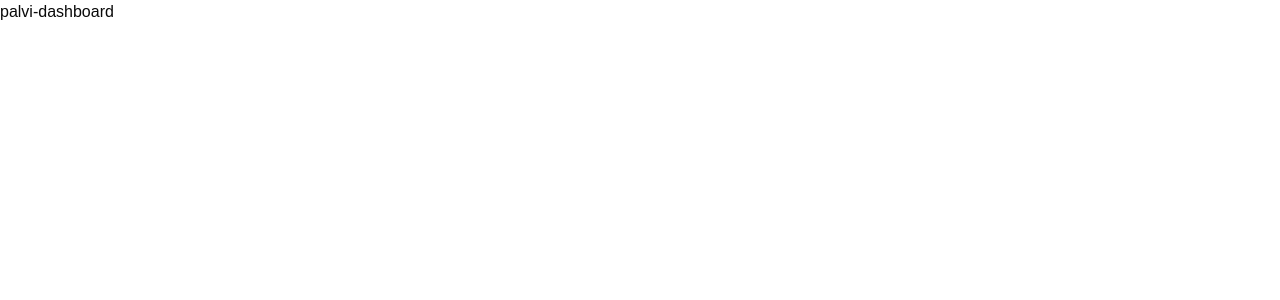
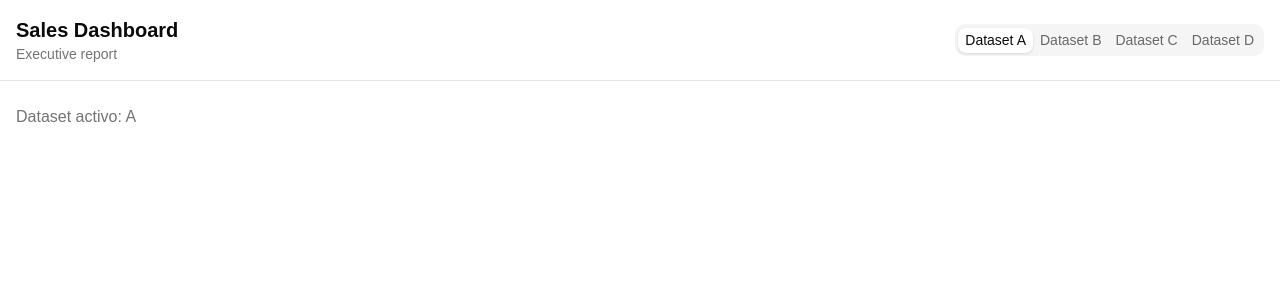
Before and after one commit to HikkizZ/palvi-dashboard, a React (Vite) app: page / in a window 1280 px wide. Shown: the top 300 px of the page. Built offline with nearby package versions, Linux system fonts and the light colour scheme.

Commit message:
feat: add layout and dataset selector

```diff
--- a/src/App.tsx
+++ b/src/App.tsx
@@ -1,7 +1,35 @@
+import { useState } from 'react'
+import { Tabs, TabsList, TabsTrigger } from '@/components/ui/tabs'
+import type { DatasetId } from '@/data/types'
+
+const DATASETS: DatasetId[] = ['A', 'B', 'C', 'D']
+
 function App() {
-    return (
-      <div>palvi-dashboard</div>
-    )
-  }
 
-  export default App
+  const [dataset, setDataset] = useState<DatasetId>('A')
+
+  return (
+    <div className="min-h-screen bg-background">
+      <header className="border-b">
+        <div className="container mx-auto px-4 py-4 flex items-center justify-between">
+          <div>
+            <h1 className="text-xl font-semibold">Sales Dashboard</h1>
+            <p className="text-sm text-muted-foreground">Executive report</p>
+          </div>
+          <Tabs value={dataset} onValueChange={(v) => setDataset(v as DatasetId)}>
+            <TabsList>
+              {DATASETS.map(id => (
+                <TabsTrigger key={id} value={id}>Dataset {id}</TabsTrigger>
+              ))}
+            </TabsList>
+          </Tabs>
+        </div>
+      </header>
+      <main className="container mx-auto px-4 py-6">
+        <p className="text-muted-foreground">Dataset activo: {dataset}</p>
+      </main>
+    </div>
+  )
+}
+
+export default App
```
